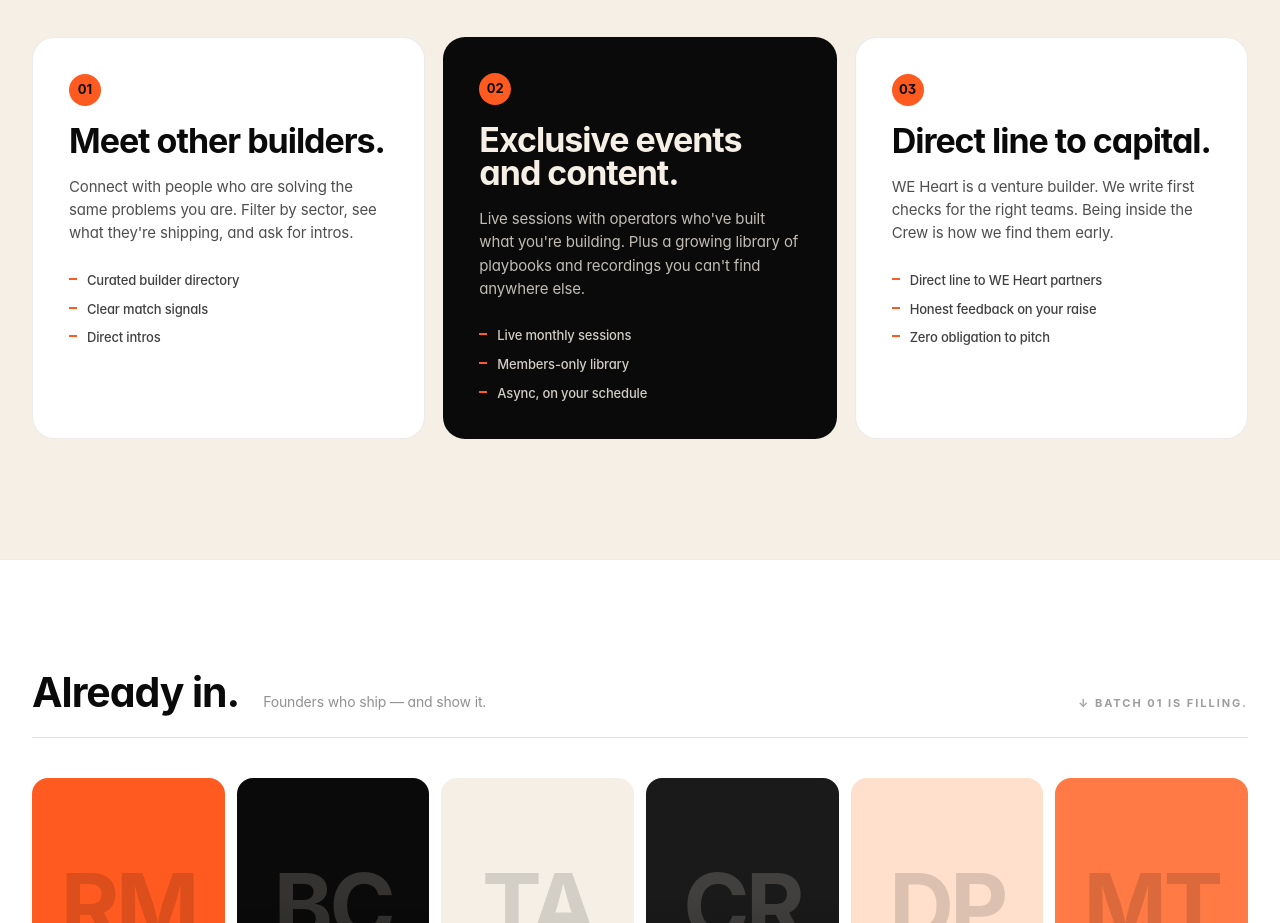
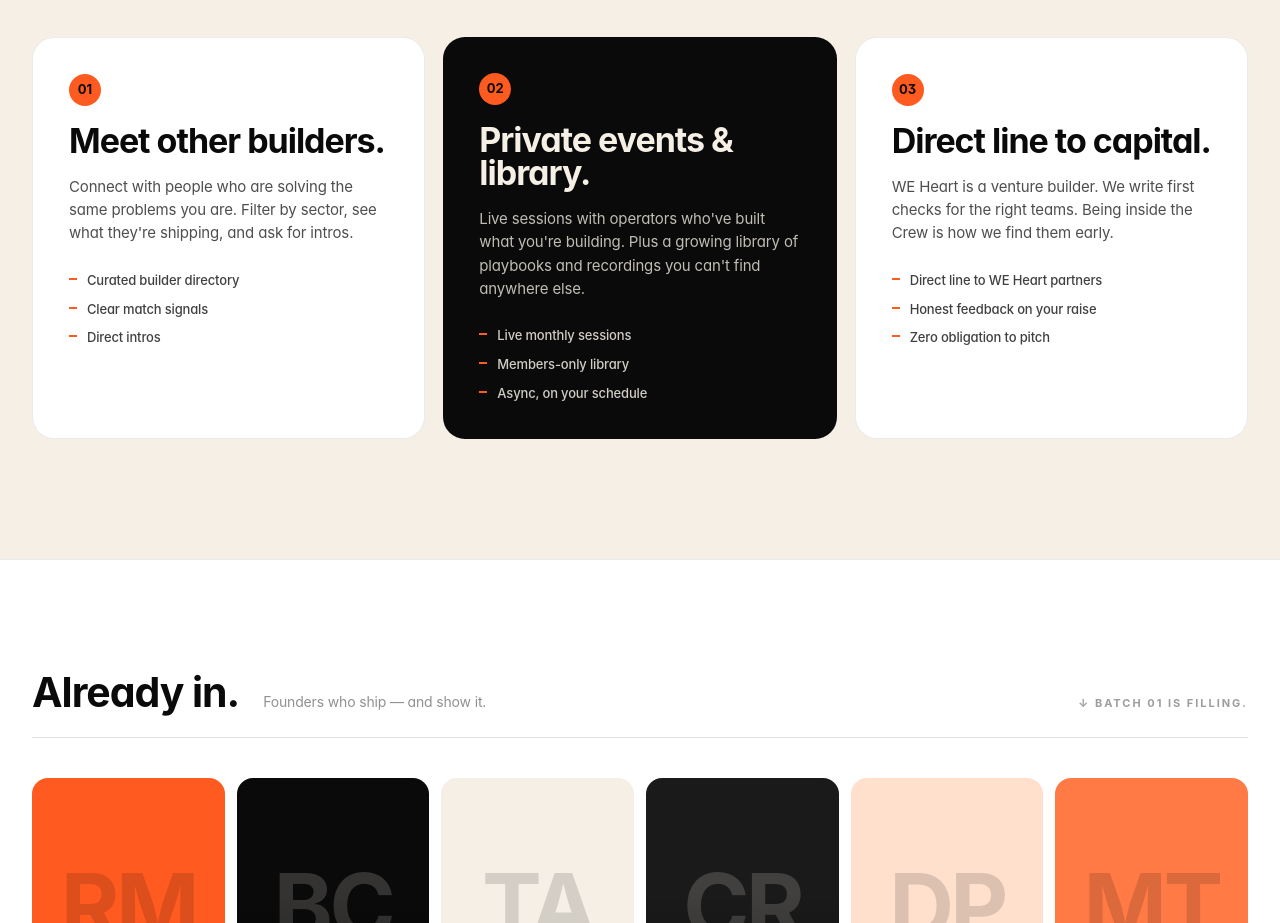
Before and after one commit to build-gif/crew-web, a Next.js app: page / in a window 1280 px wide. Shown: the part 1660-2583 px from the top of the page. Built offline with nearby package versions, Linux system fonts and the light colour scheme.

Commit message:
style(landing): shorten pillar 2 title to single line for visual balance

```diff
--- a/src/app/preview/page.jsx
+++ b/src/app/preview/page.jsx
@@ -460,7 +460,7 @@ function CobBatch() {
     },
     {
       kicker: '02',
-      title: 'Exclusive events and content.',
+      title: 'Private events & library.',
       body: 'Live sessions with operators who\'ve built what you\'re building. Plus a growing library of playbooks and recordings you can\'t find anywhere else.',
       bullets: ['Live monthly sessions', 'Members-only library', 'Async, on your schedule'],
     },
```
